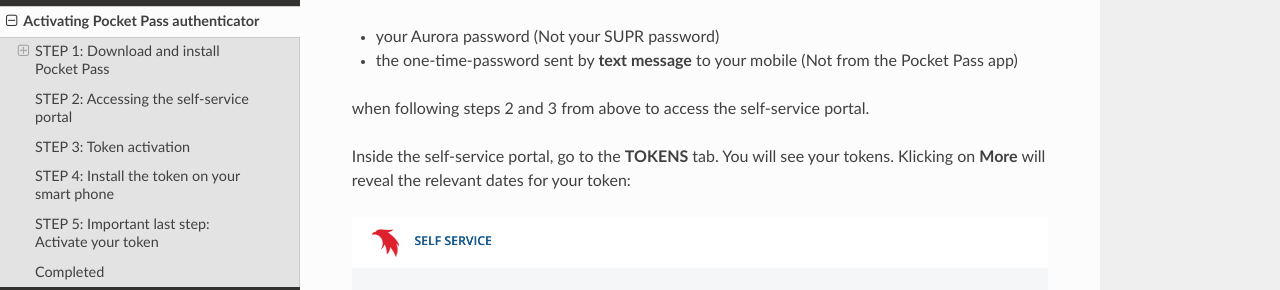
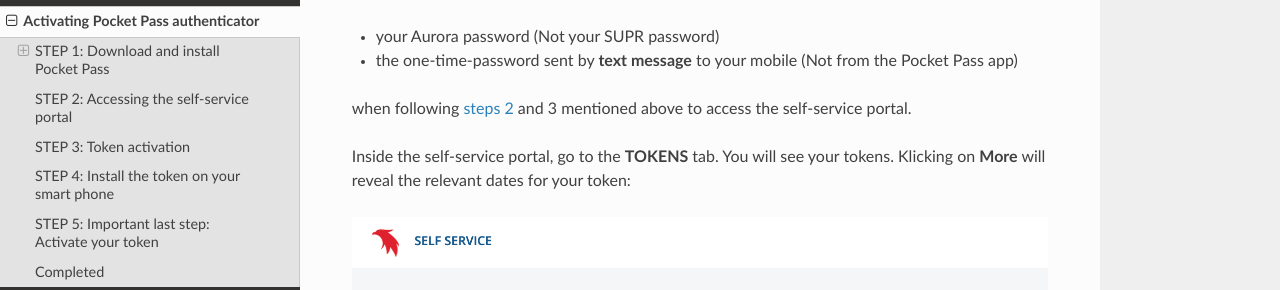
Before and after one commit to lunarc/lunarc_docs, an MkDocs documentation site: the page built from docs/authenticator_howto.md, in a window 1280 px wide and 900 px high, scrolled down 6325 px. Shown: the part 159-449 px from the top of the window. Built offline with MkDocs 1.6.1, drawn with Linux system fonts in a browser that asks for light colours; nearby versions of some CDN libraries; old or Windows-style settings are respelled for this version of MkDocs.

Commit message:
direct link to step 2 added

```diff
--- a/docs/authenticator_howto.md
+++ b/docs/authenticator_howto.md
@@ -80,7 +80,7 @@
 * your Aurora password (Not your SUPR password)
 * the one-time-password sent by **text message** to your mobile (Not from the Pocket Pass app)
 
-when following steps 2 and 3 from above to access the self-service portal.
+when following [steps 2](#step-2-accessing-the-self-service-portal) and 3 mentioned above to access the self-service portal.
 
 Inside the self-service portal, go to the **TOKENS** tab.  You will see your tokens.  Klicking on **More** will reveal the relevant dates for your token:
 
```
